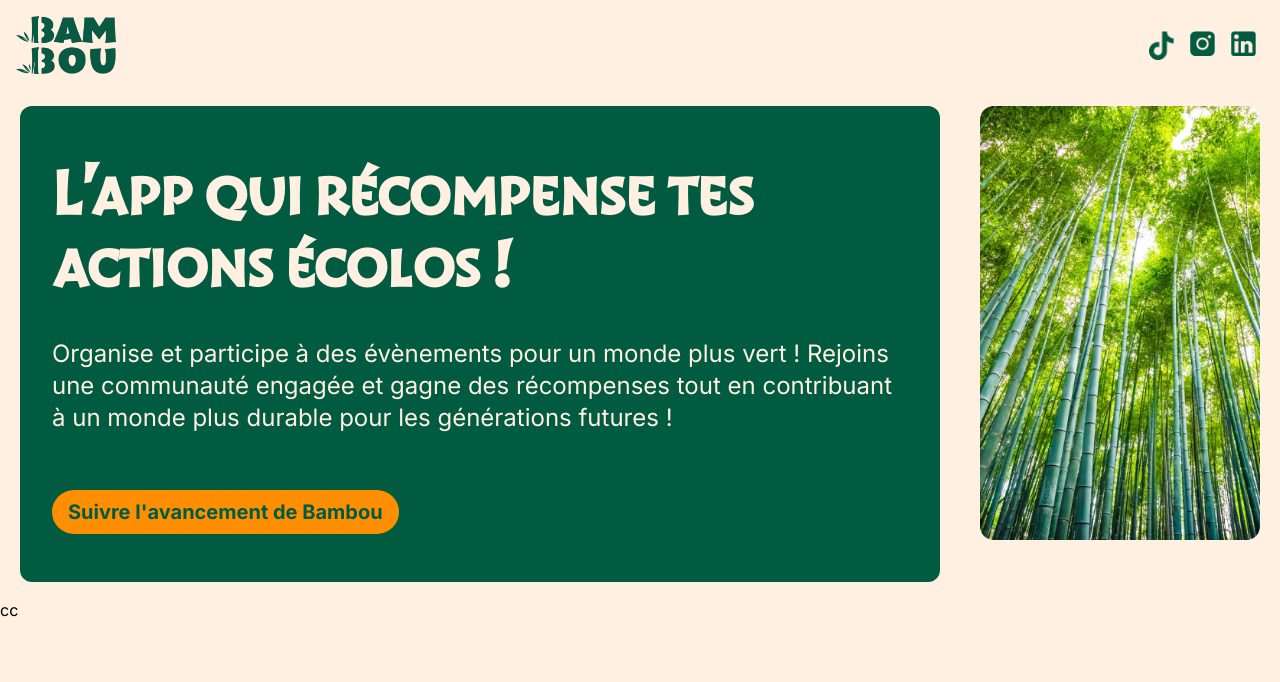
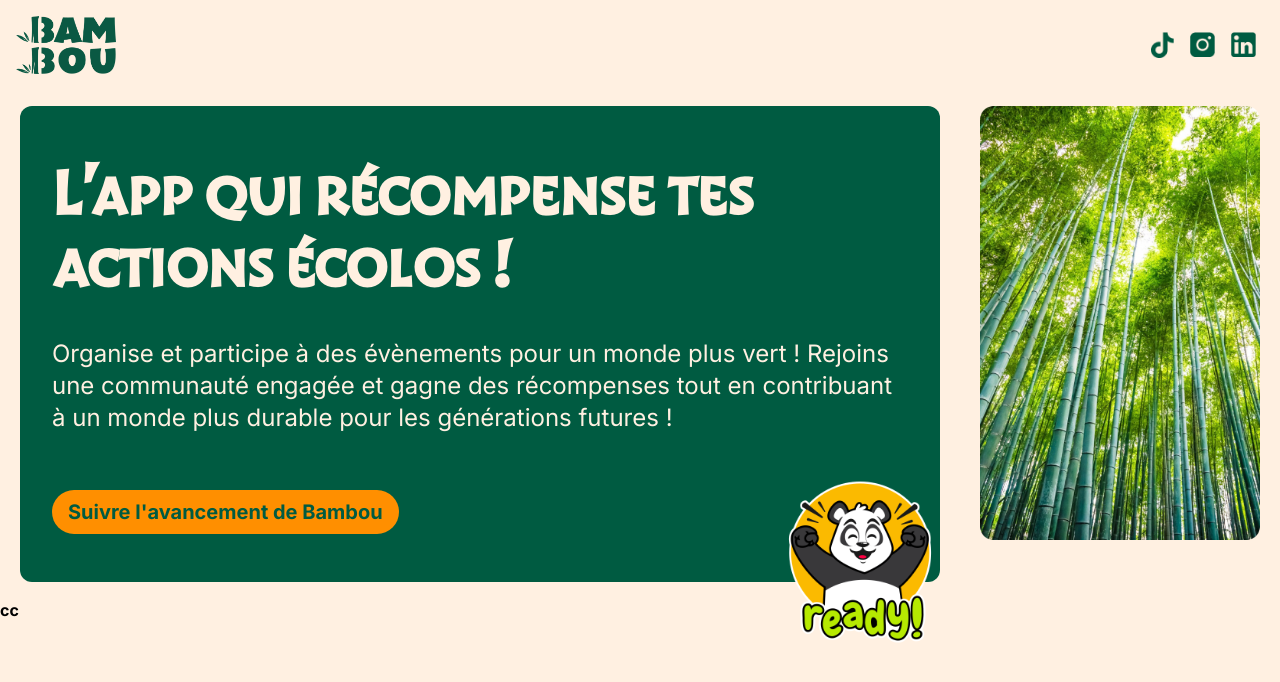
Before and after one commit to Matlavv/bambou, a Next.js app: page / in a window 1280 px wide. Shown: the top 682 px of the page. Built offline with nearby package versions, Linux system fonts and the light colour scheme.

Commit message:
Home page style

```diff
--- a/components/AppPresentation.jsx
+++ b/components/AppPresentation.jsx
@@ -2,9 +2,9 @@ import Image from "next/image";
 
 const AppPresentation = () => {
   return (
-    <div className="grid lg:grid-cols-4">
-      {/* green container - prend 3/4 de l'écran sur large écrans */}
-      <div className="lg:col-span-3 bg-deep-green mx-5 my-4 rounded-xl">
+    <div className="relative grid lg:grid-cols-4 z-0">
+      {/* Green container - prend 3/4 de l'écran sur grands écrans */}
+      <div className="lg:col-span-3 bg-deep-green mx-5 my-4 rounded-xl z-10">
         <div className="p-8">
           <h1 className="font-wak font-bold text-cream text-5xl lg:text-7xl my-4">
             L&apos;app qui récompense tes actions écolos !
@@ -22,8 +22,17 @@ const AppPresentation = () => {
           </button>
         </div>
       </div>
-      {/* img container - prend 1/4 de l'écran sur large écrans */}
-      <div className="relative lg:col-span-1 hidden lg:block mx-5 my-4 rounded-xl">
+      {/* Panda Badge - à repositionner entre les zones */}
+      <div className="absolute lg:-bottom-16 lg:right-1/4 z-20">
+        <Image
+          src={"/img/pandaReady.png"}
+          width={200}
+          height={200}
+          alt="panda badge"
+        />
+      </div>
+      {/* Image container - prend 1/4 de l'écran sur grands écrans */}
+      <div className="relative lg:col-span-1 hidden lg:block mx-5 my-4 rounded-xl z-10">
         <Image
           src={"/img/bambouForest.png"}
           width={320}
--- a/components/GoToAction.jsx
+++ b/components/GoToAction.jsx
@@ -1,7 +1,7 @@
 const GoToAction = () => {
   return (
     <div>
-      <p>cc</p>
+      <p className="font-bold">cc</p>
     </div>
   );
 };
--- a/components/Header.jsx
+++ b/components/Header.jsx
@@ -14,8 +14,8 @@ const Header = () => {
               <Image
                 src="/img/tiktok.png"
                 alt="tiktok logo"
-                width={25}
-                height={25}
+                width={23}
+                height={23}
               />
             </Link>
           </li>
```
Also changed, not shown: public/img/sea-cleaning.png (added), public/img/tree-planting.png (added).
